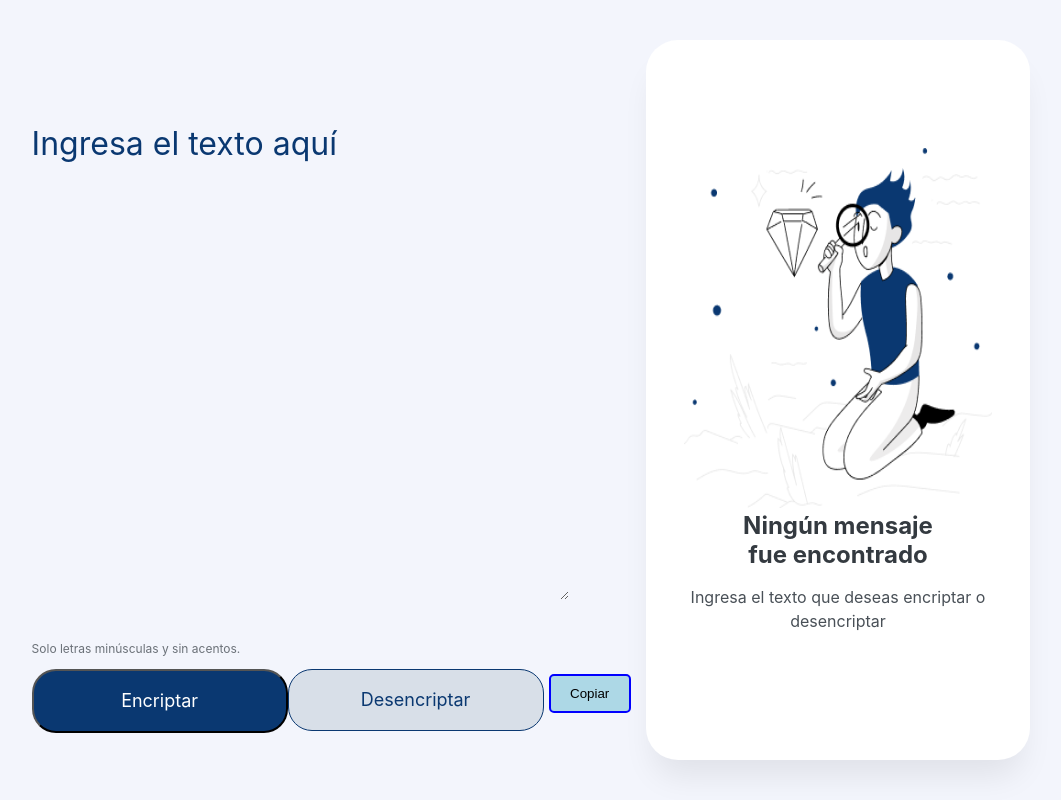
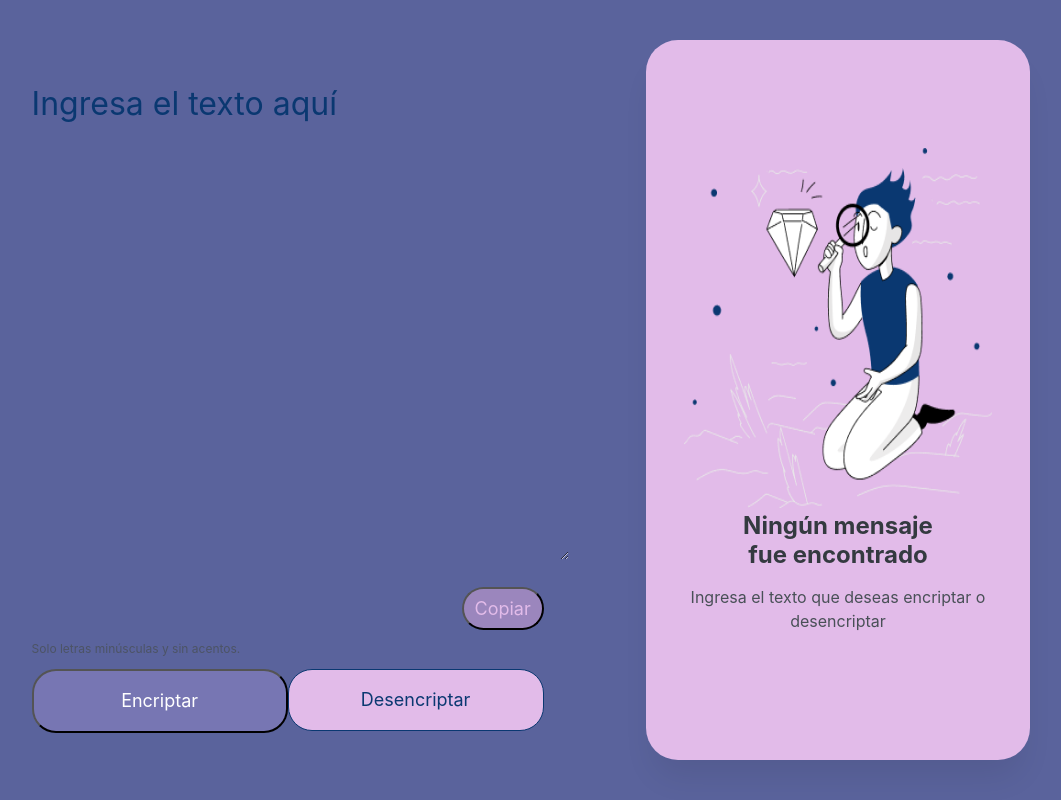
Before and after one commit to Legolitas12/Encriptado-app, a plain HTML site: page index.html in a window 1280 px wide. Shown: the whole page, without its empty margins (122-1183 px from the left). Drawn offline with nearby package versions, Linux system fonts and the light colour scheme.

Commit message:
Cambio de imagen

```diff
--- a/index.html
+++ b/index.html
@@ -4,7 +4,7 @@
     <meta charset="UTF-8" />
     <meta http-equiv="X-UA-Compatible" content="IE=edge" />
     <meta name="viewport" content="width=device-width, initial-scale=1.0" />
-    <title>Encriptador de Texto</title>
+    <title>Encriptador de Texto By Samuel</title>
     <link rel="shortcut icon" href="img/favicon.png" type="image/x-icon" />
     <link rel="stylesheet" href="styles.css" />
     <script src="https://unpkg.com/sweetalert/dist/sweetalert.min.js"></script>
--- a/styles.css
+++ b/styles.css
@@ -7,7 +7,7 @@
     position: relative;
     width: 100vw;
     height: 100vh;
-    background: #f3f5fc;
+    background: #5A639C;
   }
 
   .texto {
@@ -15,14 +15,14 @@
     width: 42%;
     height: 60%;
     left: 12%;
-    top: 15%;
+    top: 10%;
     border: none;
     font-family: "Inter";
     font-style: normal;
     font-weight: 400;
     font-size: 32px;
     line-height: 150%;
-    background-color: #f3f5fc;
+    background-color: #5A639C;
   }
 
   .texto::placeholder {
@@ -72,22 +72,29 @@
   }
 
   .btn_copiar{
+    align-items: center;
+    justify-content: center;
+    padding: 2%;
+    gap: 0px;
+    width: 25%;
+    background-color: #9B86BD;
+    border-radius: 24px;
+    font-family: "Inter";
+    font-size: 18px;
+    line-height: 19px;
+    text-align: center;
+    color: #E2BBE9;
     box-sizing: border-box;
     align-items: flex-start;
-    margin: 0.5%;
+    margin: -8%;
     width: 8%; /* Aumentar el ancho para mayor visibilidad */
     padding: 1%;
-    background-color: #add8e6; /* Fondo azul claro */
-    color: #000; /* Texto negro */
-    border: 2px solid #0000ff; /* Borde azul */
-    border-radius: 5px; /* Bordes redondeados */
-    cursor: pointer; /* Cambia el cursor a puntero */
-    text-align: center; /* Centra el texto dentro del botón */
+    cursor: pointer; /*Cambia el cursor a puntero*/
   }
 
   .btn_copiar:hover {
-    background-color: #87ceeb; /* Fondo azul más claro al pasar el ratón */
-    border-color: #1e90ff; /* Borde azul más oscuro al pasar el ratón */
+    background-color: #9B86BD; /* Fondo azul más claro al pasar el ratón */
+    border-color: #E2BBE9; /* Borde azul más oscuro al pasar el ratón */
   }
 
   .btn-encriptar {
@@ -96,13 +103,14 @@
     padding: 2%;
     gap: 8px;
     width: 25%;
-    background-color: #0a3871;
+    background-color: #7776B3;
     border-radius: 24px;
     font-family: "Inter";
     font-size: 18px;
     line-height: 19px;
     text-align: center;
     color: #fff;
+    cursor: pointer;
   }
 
   .btn-desencriptar {
@@ -114,7 +122,7 @@
     padding: 2%;
     gap: 8px;
     width: 25%;
-    background: #d8dfe8;
+    background: #E2BBE9;
     border: 1px solid #0a3871;
     border-radius: 24px;
     font-family: "Inter";
@@ -123,6 +131,7 @@
     line-height: 19px;
     text-align: center;
     color: #0a3871;
+    cursor: pointer;
   }
 
   .btn-desencriptar:hover,
@@ -142,7 +151,7 @@
     height: 90%;
     left: 60%;
     top: 5%;
-    background: #fff;
+    background: #E2BBE9;
     box-shadow: 0px 24px 32px -8px rgba(0, 0, 0, 0.08);
     border-radius: 32px;
   }
```
